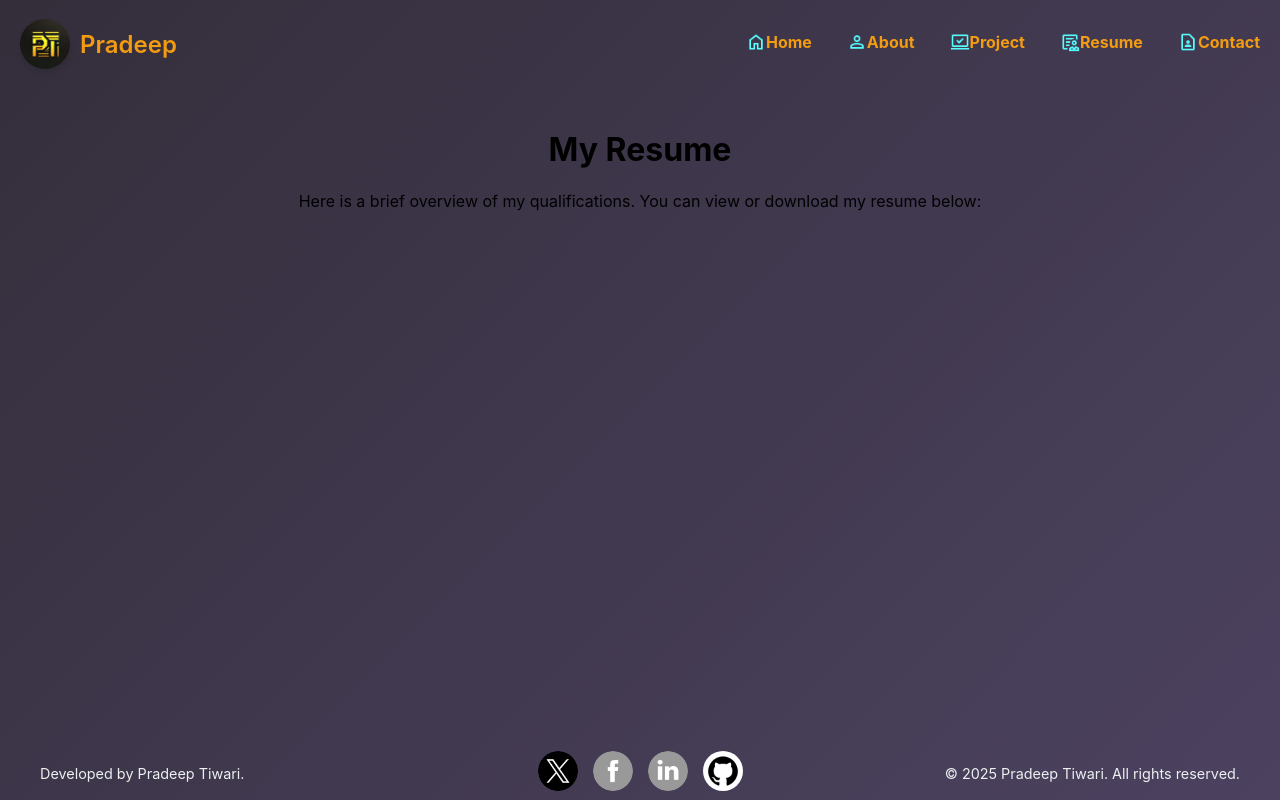
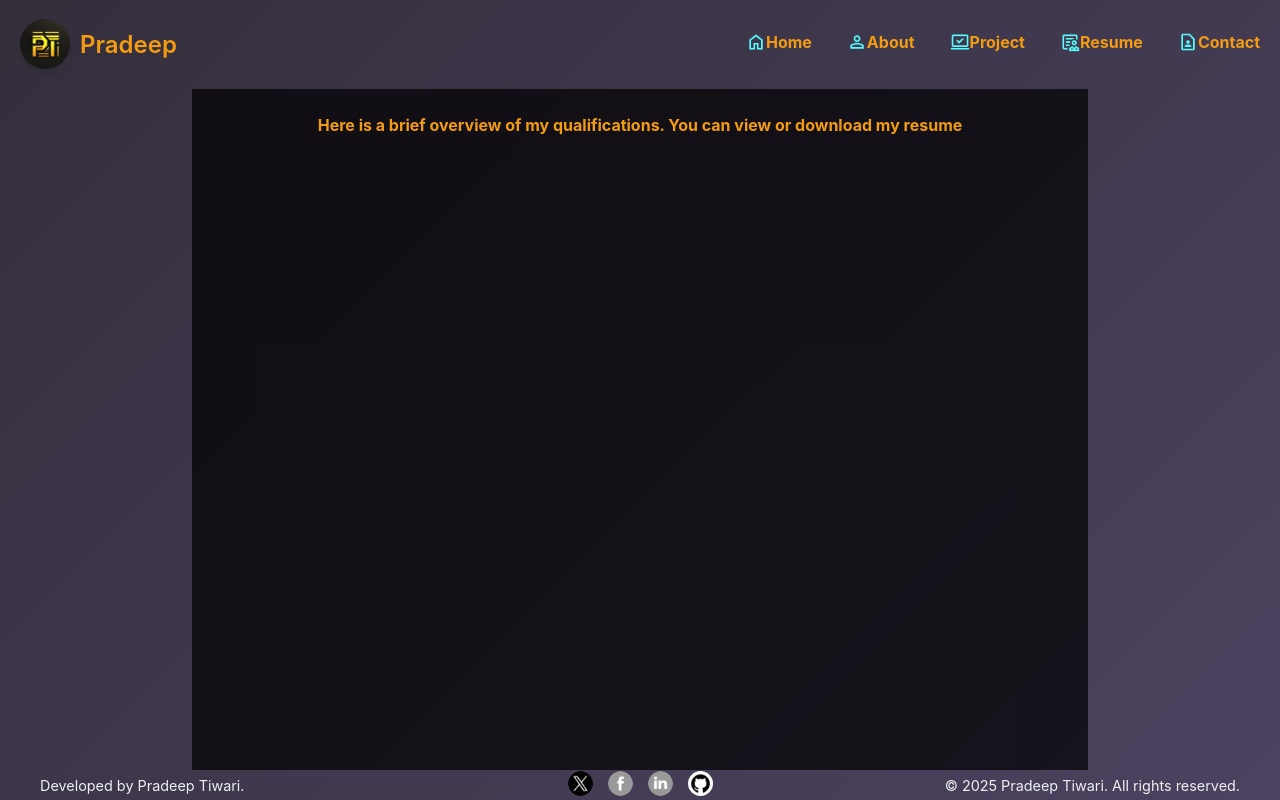
Before and after one commit to pradeepkni382/MyPortfolio, a React (Create React App) app: page /resume in a window 1280 px wide. Built offline with nearby package versions, Linux system fonts and the light colour scheme.

Commit message:
w06/task/ticket/refactored resume page
- Implementation:-

```diff
--- a/package.json
+++ b/package.json
@@ -3,7 +3,10 @@
   "version": "0.1.0",
   "private": true,
   "dependencies": {
+    "@react-pdf-viewer/core": "^3.12.0",
     "cra-template": "1.2.0",
+    "framer-motion": "^12.0.11",
+    "pdfjs-dist": "^3.11.174",
     "react": "^19.0.0",
     "react-dom": "^19.0.0",
     "react-icons": "^5.4.0",
--- a/src/layouts/LandingPage.js
+++ b/src/layouts/LandingPage.js
@@ -112,6 +112,7 @@ const FooterContent = styled.div`
   justify-content: space-between;
   align-items: center;
   max-width: 1200px;
+  height: 20px;
   margin: 0 auto;
   padding: 0 20px;
 
@@ -219,8 +220,8 @@ const SocialLinks = styled.div`
 
   a {
     img {
-      width: 40px;
-      height: 40px;
+      width: 25px;
+      height: 25px;
       border-radius: 50%;
       object-fit: cover;
       transition: transform 0.2s;
--- a/src/pages/Resume.js
+++ b/src/pages/Resume.js
@@ -3,26 +3,32 @@ import React from 'react';
 import resumeLink from '../assets/resume/Pradeep Tiwari.pdf';
 
 const Resume = () => {
-  // Path to your resume (you can use a URL or local file path)
-  // const resumeLink = './assets/resume.pdf';
-
   return (
-    <div style={{ textAlign: 'center', padding: '20px' }}>
-      <h1>My Resume</h1>
-      <p>Here is a brief overview of my qualifications. You can view or download my resume below:</p>
-
-      {/* Display Resume (you can use an iframe, or object for PDF viewing) */}
+    <div
+    style={{
+      display: 'flex',
+      justifyContent: 'center', // Center horizontally
+      alignItems: 'center',     // Center vertically
+      flexDirection: 'column',   // Stack elements vertically
+      // height: '100vh',           // Full viewport height
+      textAlign: 'center',
+      background: 'rgba(0, 0, 0, 0.7)',
+      width: '70%',
+      margin: '0 auto',         // Ensure it stays within the page margins
+    }}
+  >
+      <h4 style={{ color: ' #f39c12', padding: '5px' }}>Here is a brief overview of my qualifications. You can view or download my resume</h4>
       <iframe
         src={resumeLink}
-        width="100%"
-        height="600px"
+        width="80%"
+        height="700px"
         style={{ border: 'none' }}
         title="Resume"
       ></iframe>
 
       <div style={{ marginTop: '20px' }}>
         {/* Download buttons */}
-        <button
+        {/* <button
           onClick={() => window.open(resumeLink, '_blank')}
           style={{
             padding: '10px 20px',
@@ -36,7 +42,7 @@ const Resume = () => {
           }}
         >
           View Resume
-        </button>
+        </button> */}
         <button
           onClick={() => {
             const link = document.createElement('a');
```
Also changed, not shown: 1 other file (tests, documents, lock files or other folders).
